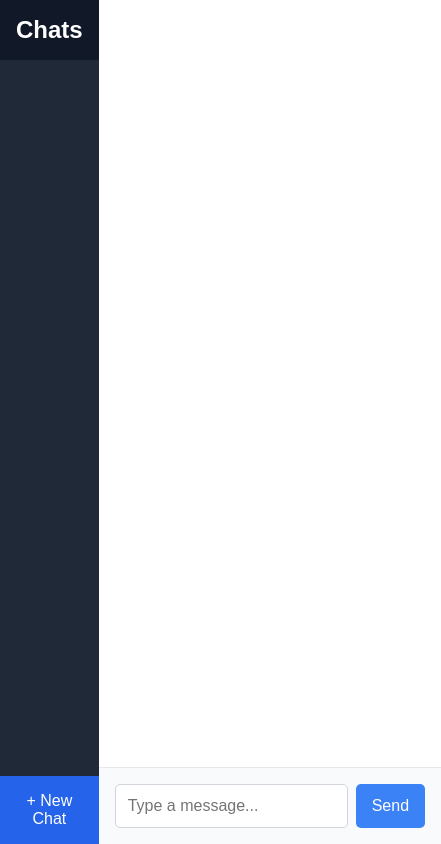
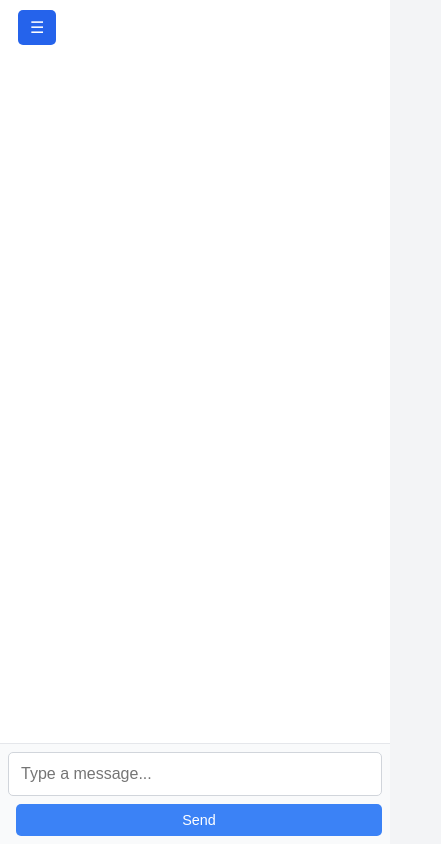
Before and after one commit to sanaullaha2i/gpt-agent, a website: page index.html in a window 390 px wide. Shown: the whole page, 441 px wide, since content can reach past the window. Drawn offline with Linux system fonts and the light colour scheme.

Commit message:
chat toggle bar added

```diff
--- a/index.html
+++ b/index.html
@@ -12,25 +12,31 @@
       background: #f3f4f6;
       display: flex;
       height: 100vh;
+      overflow: hidden;
     }
+
     .sidebar {
       width: 250px;
       background-color: #1f2937;
       color: white;
       display: flex;
       flex-direction: column;
+      transition: transform 0.3s ease;
     }
+
     .sidebar h2 {
       padding: 1rem;
       margin: 0;
       background-color: #111827;
       text-align: center;
     }
+
     .chat-list {
       flex: 1;
       overflow-y: auto;
       padding: 1rem;
     }
+
     .chat-list div {
       display: flex;
       justify-content: space-between;
@@ -41,13 +47,16 @@
       background-color: #374151;
       border-radius: 5px;
     }
+
     .chat-list div:hover {
       background-color: #4b5563;
     }
+
     .chat-list div span:last-child {
       margin-left: 10px;
       cursor: pointer;
     }
+
     .new-chat-btn {
       padding: 1rem;
       background-color: #2563eb;
@@ -55,41 +64,50 @@
       text-align: center;
       cursor: pointer;
     }
+
     .main {
       flex: 1;
       display: flex;
       flex-direction: column;
     }
+
     .chat-history {
       flex: 1;
       overflow-y: auto;
       padding: 1rem;
       background-color: #fff;
     }
+
     .message {
       margin-bottom: 1rem;
       max-width: 80%;
       padding: 0.75rem 1rem;
       border-radius: 10px;
+      word-wrap: break-word;
     }
+
     .user {
       align-self: flex-end;
       background-color: #d1fae5;
     }
+
     .assistant {
       align-self: flex-start;
       background-color: #e5e7eb;
     }
+
     .loading {
       font-style: italic;
       color: #6b7280;
     }
+
     .input-container {
       display: flex;
       padding: 1rem;
       background-color: #f9fafb;
       border-top: 1px solid #e5e7eb;
     }
+
     input[type="text"] {
       flex: 1;
       padding: 0.75rem;
@@ -97,6 +115,11 @@
       border-radius: 5px;
       font-size: 1rem;
     }
+
+    /* .input-container button {
+      width: 100%;
+    } */
+
     button {
       margin-left: 0.5rem;
       padding: 0.75rem 1rem;
@@ -107,14 +130,116 @@
       border-radius: 5px;
       cursor: pointer;
     }
+
     button:hover {
       background-color: #2563eb;
     }
+
+    #toggle-sidebar {
+      display: none;
+      position: fixed;
+      top: 10px;
+      left: 10px;
+      z-index: 1001;
+      background: #2563eb;
+      color: white;
+      border: none;
+      padding: 8px 12px;
+      border-radius: 5px;
+      font-size: 16px;
+      width: auto;
+      max-width: none;
+    }
+
+    /* ==================== MOBILE ==================== */
+    @media (max-width: 768px) {
+      body {
+        flex-direction: column;
+      }
+
+      .sidebar {
+        position: fixed;
+        top: 0;
+        left: 0;
+        height: 100%;
+        width: 250px;
+        transform: translateX(-100%);
+        transition: transform 0.3s ease;
+        z-index: 1000;
+      }
+
+      .sidebar.show {
+        transform: translateX(0);
+      }
+
+      .main {
+        width: 100%;
+        height: 100vh;
+        margin-left: 0; /* Adjust if sidebar overlaps */
+      }
+
+      .chat-history {
+        padding: 0.5rem;
+        font-size: 0.95rem;
+      }
+
+      .input-container {
+        padding: 0.5rem;
+        flex-wrap: wrap;
+      }
+
+      input[type="text"] {
+        font-size: 1rem;
+        flex: 1 1 100%;
+        margin-bottom: 0.5rem;
+      }
+
+      button {
+        font-size: 0.9rem;
+        padding: 0.5rem 0.75rem;
+        width: 100%;
+      }
+
+      .input-container button {
+        width: 100%;
+      }
+
+      #toggle-sidebar {
+        display: none;
+        position: fixed;
+        top: 10px;
+        left: 10px;
+        z-index: 1001;
+        background: #2563eb;
+        color: white;
+        border: none;
+        padding: 8px 12px;
+        border-radius: 5px;
+        font-size: 16px;
+        width: auto;
+        max-width: none;
+      }
+    }
+
+    /* Mobile only */
+    @media (max-width: 768px) {
+      #toggle-sidebar {
+        display: block;
+      }
+    }
+
   </style>
+
 </head>
 <body>
+  <!-- This should be ABOVE the sidebar, not inside -->
+
+  <!-- <button id="toggle-sidebar" style="display:none;position:fixed;top:10px;left:10px;z-index:1001;background:#2563eb;color:white;border:none;padding:8px 12px;border-radius:5px;">☰</button> -->
+
+  <button id="toggle-sidebar">☰</button>
+
   <div class="sidebar">
-    <h2>Chats</h2>
+    <h2>Chat List</h2>
     <div class="chat-list" id="chat-list"></div>
     <div class="new-chat-btn" onclick="startNewChat()">+ New Chat</div>
   </div>
@@ -126,6 +251,8 @@
       <button onclick="sendMessage()">Send</button>
     </div>
   </div>
+  <div id="overlay" style="display:none;position:fixed;top:0;left:0;width:100%;height:100%;background:rgba(0,0,0,0.4);z-index:999;"></div>
+
 
   <script>
     const chatListElement = document.getElementById('chat-list');
@@ -135,6 +262,57 @@
     let chats = [];
     let currentChatIndex = null;
     let loadingMessageDiv = null;
+
+    document.addEventListener("DOMContentLoaded", function () {
+      const sidebar = document.querySelector('.sidebar');
+      const toggleBtn = document.getElementById('toggle-sidebar');
+      const overlay = document.getElementById('overlay');
+
+      function isMobile() {
+        return window.innerWidth <= 768;
+      }
+
+      function updateUI() {
+        if (isMobile()) {
+          toggleBtn.style.display = 'block';
+          sidebar.classList.remove('show');
+          overlay.style.display = 'none';
+          toggleBtn.textContent = '☰';
+        } else {
+          toggleBtn.style.display = 'none';
+          sidebar.classList.remove('show');
+          overlay.style.display = 'none';
+        }
+      }
+
+      toggleBtn.addEventListener('click', () => {
+        const isOpen = sidebar.classList.toggle('show');
+        overlay.style.display = isOpen ? 'block' : 'none';
+        toggleBtn.textContent = isOpen ? '✖' : '☰';
+      });
+
+      overlay.addEventListener('click', () => {
+        sidebar.classList.remove('show');
+        overlay.style.display = 'none';
+        toggleBtn.textContent = '☰';
+      });
+
+      updateUI();
+      window.addEventListener('resize', updateUI);
+    });
+
+
+
+    const overlay = document.getElementById('overlay');
+
+
+    overlay.addEventListener('click', () => {
+      sidebar.classList.remove('show');
+      overlay.style.display = 'none';
+    });
+
+
+
 
     function saveChats() {
       localStorage.setItem('chats', JSON.stringify(chats));
@@ -267,5 +445,7 @@
 
     loadChats();
   </script>
+
+
 </body>
 </html>
```
